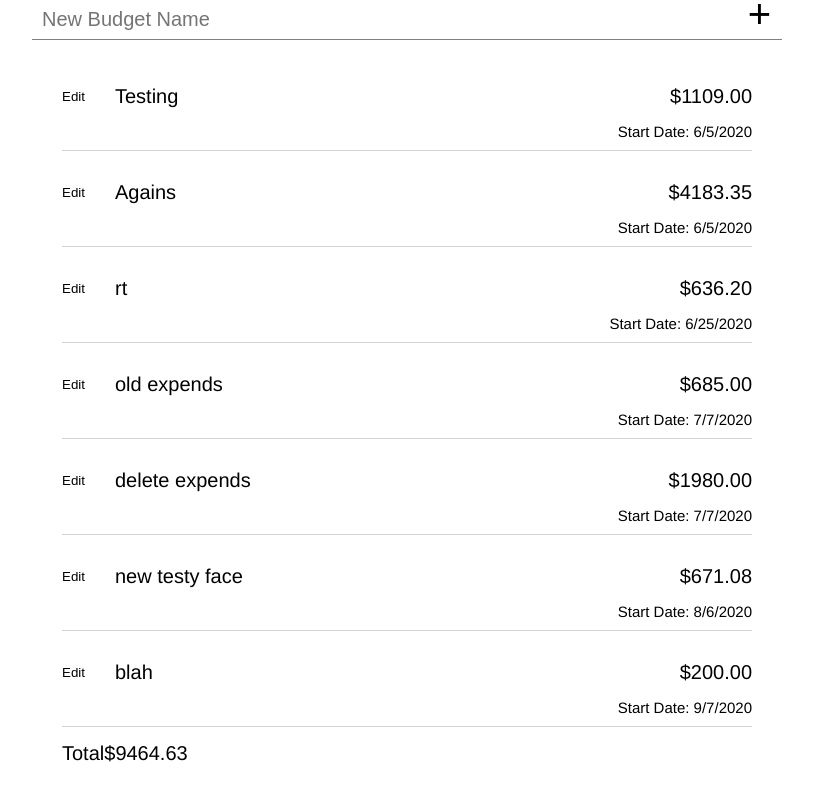
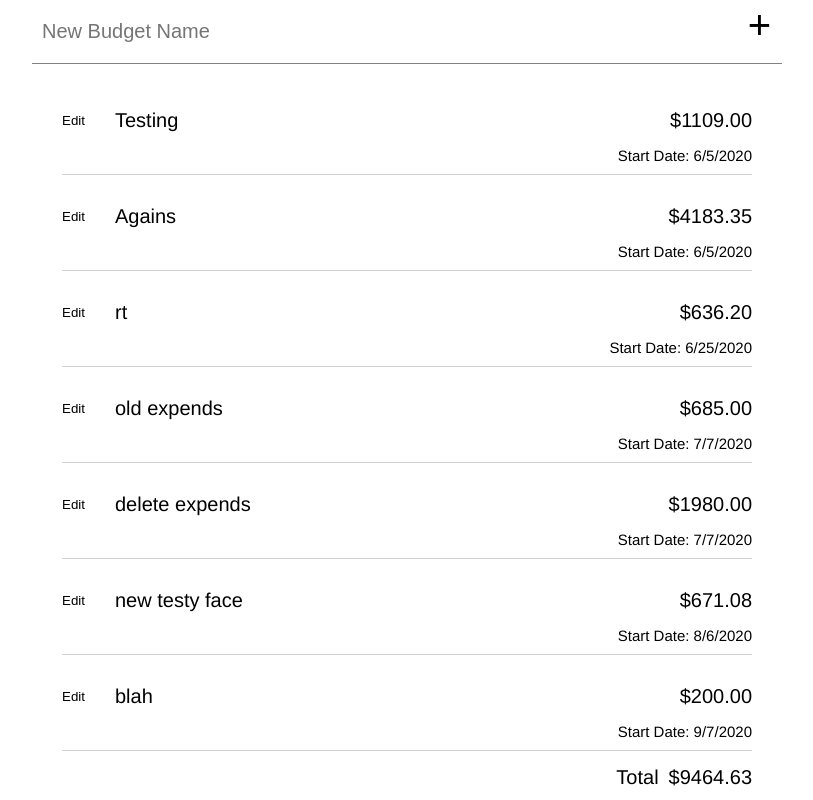
Before and after one commit to helloRupa/simply-budget, a React (Create React App) app: page / in a window 1280 px wide. Shown: the top 800 px of the page, without its empty margins (233-1046 px from the left). Built offline with nearby package versions, Linux system fonts and the light colour scheme; no server answers; data requests are answered from the project's data file; the HTML template or start-up script is replaced by a standard one.

Commit message:
Increase spacing between budget menu items

```diff
--- a/src/components/dashboard/Total.js
+++ b/src/components/dashboard/Total.js
@@ -3,9 +3,9 @@ import { formattedTotalTracking } from '../../utils/calculate';
 
 function Total({ budgets=[], expenditures, currency }) {
     return (
-    <div>
-      <span className="all-budgets-label">Total</span>
-      <span className="all-budgets-total">
+    <div className="budget-total">
+      <span className="label">Total</span>
+      <span className="amount">
         {currency}
         {formattedTotalTracking(budgets, expenditures)}
       </span>
--- a/src/index.css
+++ b/src/index.css
@@ -16,7 +16,6 @@ body {
 
 form.create-budget {
   width: 100%;
-  height: 2.5em;
   display: flex;
   justify-content: center;
   border-bottom: 1px solid gray;
@@ -25,7 +24,7 @@ form.create-budget {
 .create-budget input[type="text"] {
   flex: 30;
   font-size: 1.25em;
-  padding-left: 10px;
+  padding: 20px 10px;
 }
 
 .create-budget input[type="submit"] {
@@ -43,7 +42,7 @@ form.create-budget {
 }
 
 .budgets-menu ul {
-  margin-bottom: 30px;
+  margin-bottom: 60px;
 }
 
 .budgets-menu li {
@@ -82,3 +81,11 @@ form.create-budget {
   display: flex;
   justify-content: flex-start;
 }
+
+.budget-total {
+  text-align: right;
+}
+
+.label {
+  margin-right: 10px;
+}
```
Also changed, not shown: src/components/dashboard/Budget.js (indentation only).
